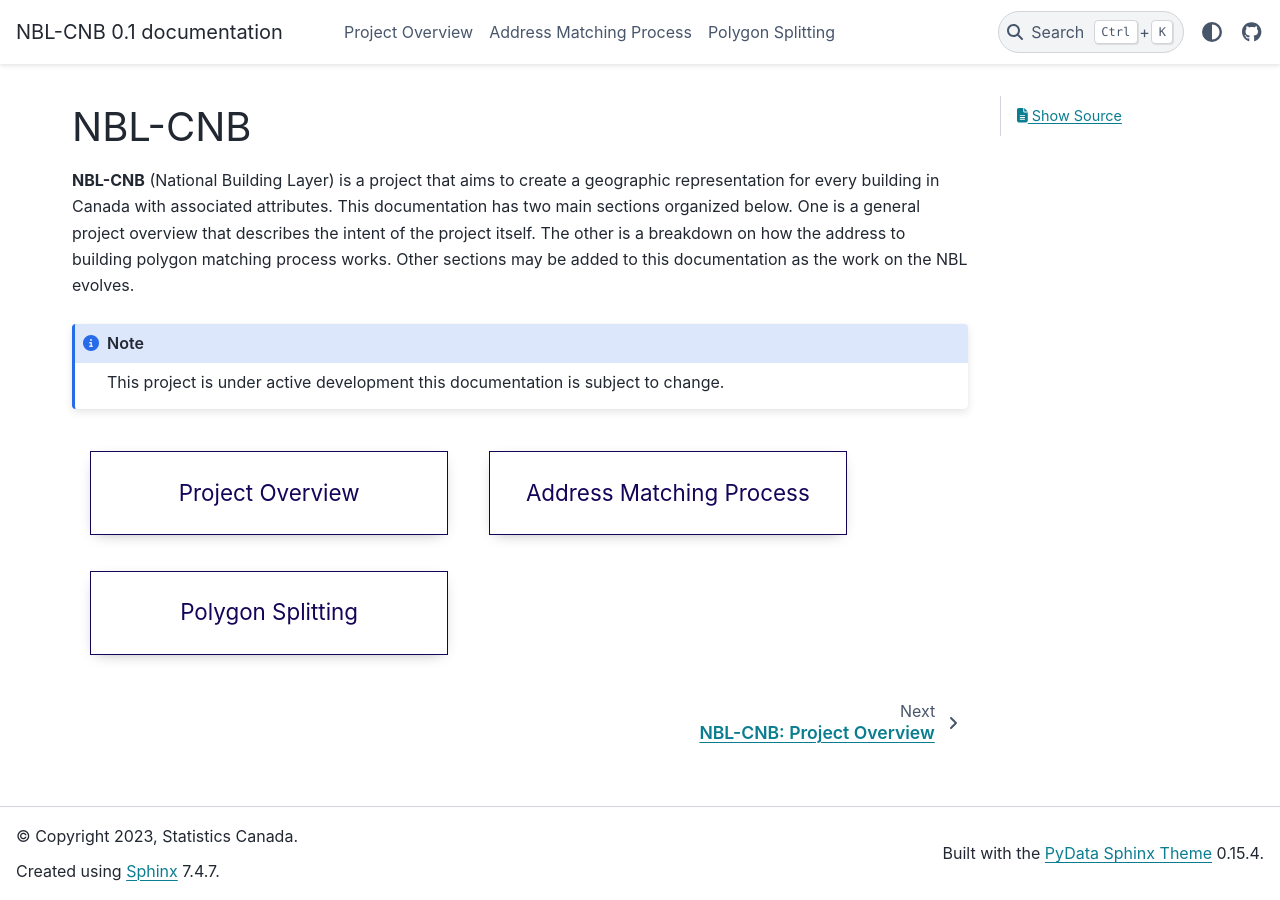
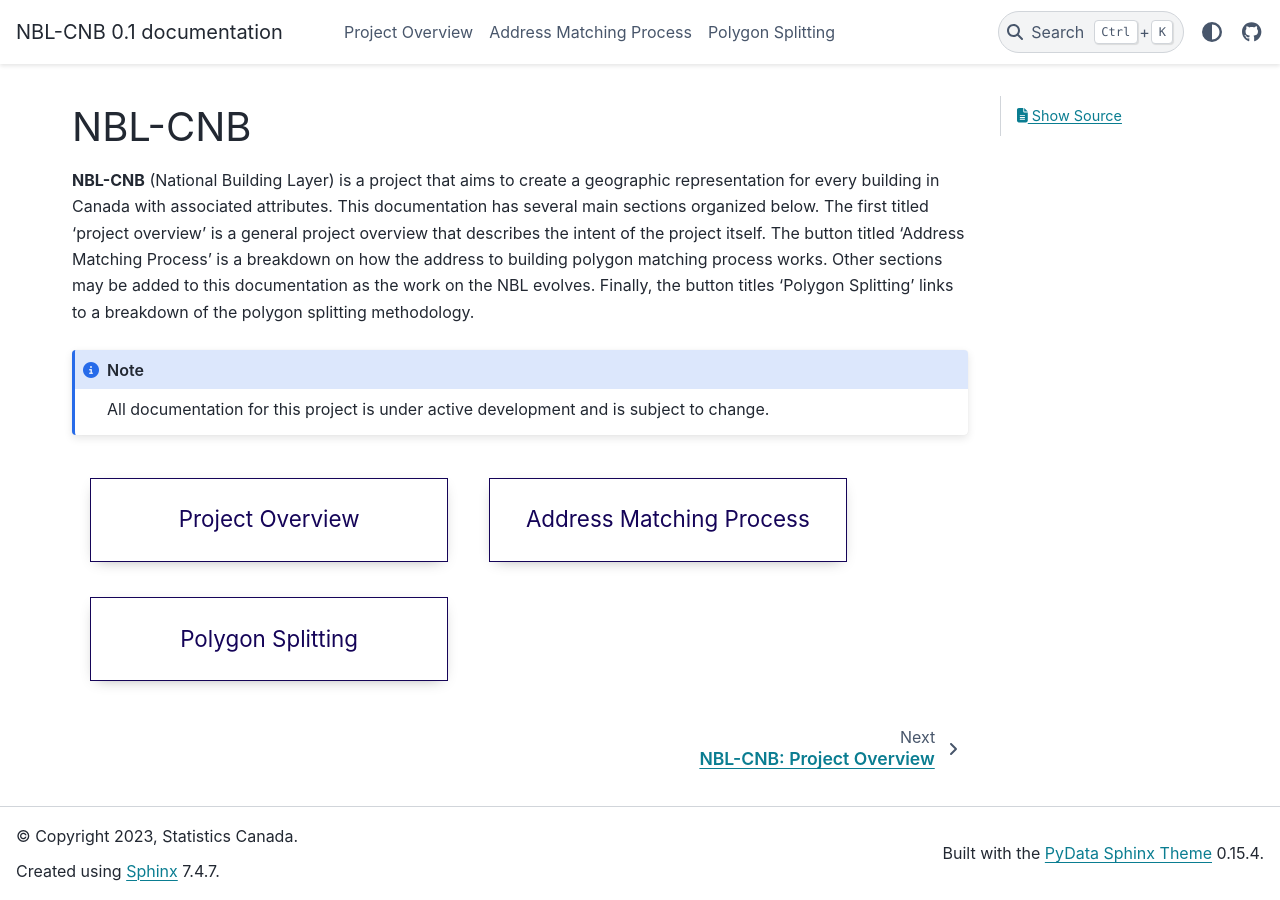
Before and after one commit to StatCan/NBL-CNB, a Sphinx documentation site: the page built from docs/source/index.rst, in a window 1280 px wide. Built offline with Sphinx 7.4.7 and the PyData theme 0.15.4, drawn with Linux system fonts in a browser that asks for light colours; pages that are not in the unit, such as notebooks, are missing from menus.

Commit message:
documentation updates

```diff
--- a/docs/source/address_matching_process.rst
+++ b/docs/source/address_matching_process.rst
@@ -10,7 +10,7 @@ NBL-CNB: Address Matching Process
    Matching <address_matching/matching>
    QA/QC <address_matching/qa_qc>
    Confidence Calculation <address_matching/confidence>
-   Appendix <appendix/appendix_doc>
+
 
 The primary goal of this section was to develop an automated process that would accurately match as many address points
 to building polygons as possible. In order to achieve this three key datasets are required:
@@ -35,4 +35,3 @@ well as an overview on the environments required in order to be able to run the
     :doc:`3. Matching <address_matching/matching>`
     :doc:`4. QA/QC <address_matching/qa_qc>`
     :doc:`5. Confidence Calculation <address_matching/confidence>`
-    :doc:`Appendix <appendix/appendix_doc>`
--- a/docs/source/conf.py
+++ b/docs/source/conf.py
@@ -72,3 +72,5 @@ html_static_path = ['_static']
 html_css_files = [
     "css/custom.css"
 ]
+
+master_doc = 'index'
--- a/docs/source/index.rst
+++ b/docs/source/index.rst
@@ -10,13 +10,13 @@ NBL-CNB
    Polygon Splitting <polygon_cutting>
 
 **NBL-CNB** (National Building Layer) is a project that aims to create a geographic representation for every building in Canada
-with associated attributes. This documentation has two main sections organized below. One is a general project overview that describes the
-intent of the project itself. The other is a breakdown on how the address to building polygon matching process works. Other sections may be
-added to this documentation as the work on the NBL evolves.
+with associated attributes. This documentation has several main sections organized below. The first titled 'project overview' is a general project overview that describes the
+intent of the project itself. The button titled 'Address Matching Process' is a breakdown on how the address to building polygon matching process works. Other sections may be
+added to this documentation as the work on the NBL evolves. Finally, the button titles 'Polygon Splitting' links to a breakdown of the polygon splitting methodology.
 
 .. note::
 
-   This project is under active development this documentation is subject to change.
+   All documentation for this project is under active development and is subject to change.
 
 .. container:: button
 
```
Also changed, not shown: docs/source/polygon_cutting.rst (line endings or trailing spaces).
